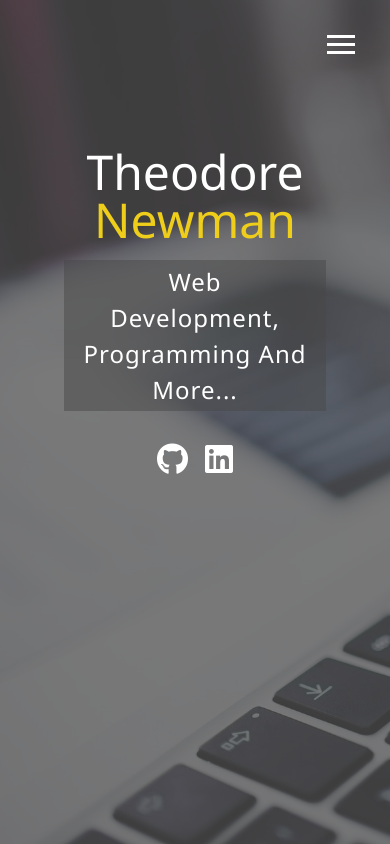
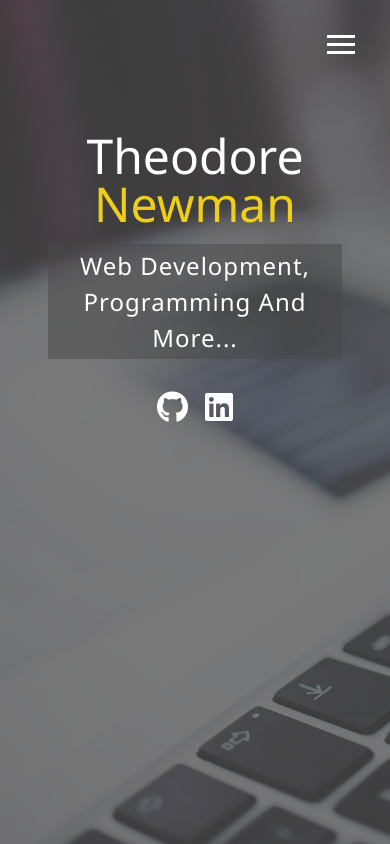
Before and after one commit to remidev/portfolio_2, a website: page dist/index.html in a window 390 px wide. Drawn offline with Linux system fonts and the light colour scheme.

Commit message:
Responsiveness

```diff
--- a/scss/_config.scss
+++ b/scss/_config.scss
@@ -1,4 +1,4 @@
-$primary-color: #444;
+$primary-color: #444; // alternate: #303d4f
 $secondary-color: #eece1a;
 $show-home-image: true;
 $home-image: url(../img/background.jpg);
--- a/scss/_mobile.scss
+++ b/scss/_mobile.scss
@@ -72,6 +72,10 @@
 
 // Mobile
 @include mediaSm {
+  main {
+    padding: 3rem;
+  }
+
   main#home h1 {
     margin-top: 10vh;
     font-size: 3rem;
@@ -82,6 +86,12 @@
     font-size: 3rem;
   }
 
+  main#contact .boxes > div {
+    font-size: 1.5rem;
+    padding: 1rem 2rem;
+    margin-bottom: 3rem;
+  }
+
   .projects {
     grid-template-columns: 1fr;
   }
```
Also changed, not shown: dist/css/main.css.
